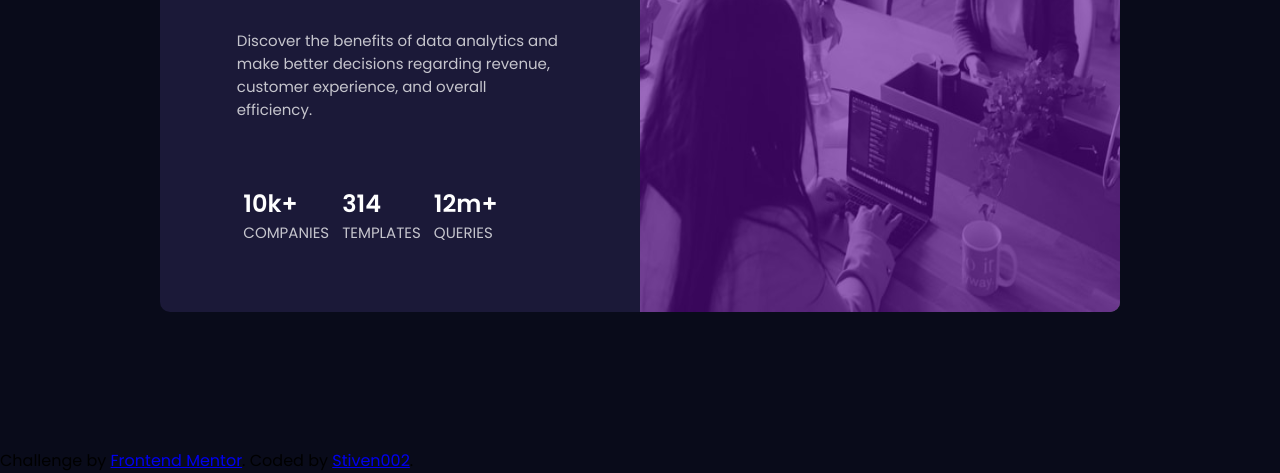
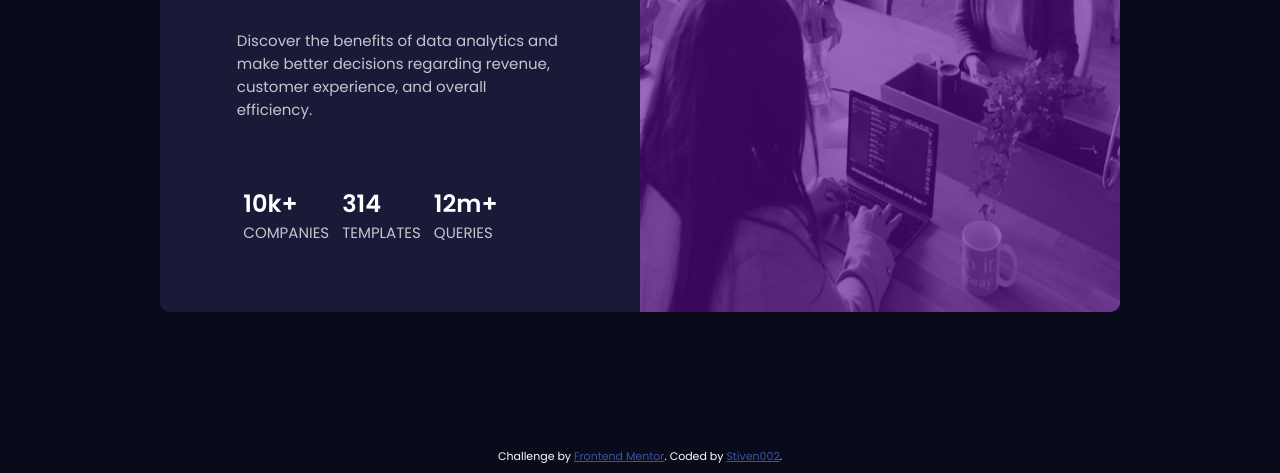
Before and after one commit to Stiven002/Stats-preview-card-component, a plain HTML site: page index.html in a window 1280 px wide. Shown: the part 332-805 px from the top of the page. Drawn offline with Linux system fonts and the light colour scheme.

Commit message:
poniendo los styles borrados del html

```diff
--- a/style/style.css
+++ b/style/style.css
@@ -1,4 +1,3 @@
-@import url('https://fonts.googleapis.com/css2?family=Poppins:ital,wght@0,100;0,200;0,300;0,400;0,500;0,600;1,100;1,200;1,300;1,400;1,500&display=swap');
 @import url('https://fonts.googleapis.com/css2?family=Poppins:ital,wght@0,100;0,200;0,300;0,400;0,500;0,600;1,100;1,200;1,300;1,400;1,500&display=swap');
 
 *{
@@ -85,6 +84,11 @@ main{
     width: 100%;
     height: 100%;
 }
+
+
+.attribution { font-size: 11px; text-align: center; color: white; }
+.attribution a { color: hsl(228, 45%, 44%); }
+
 
 @media (max-width: 1100px) {
     .text h1{
```
